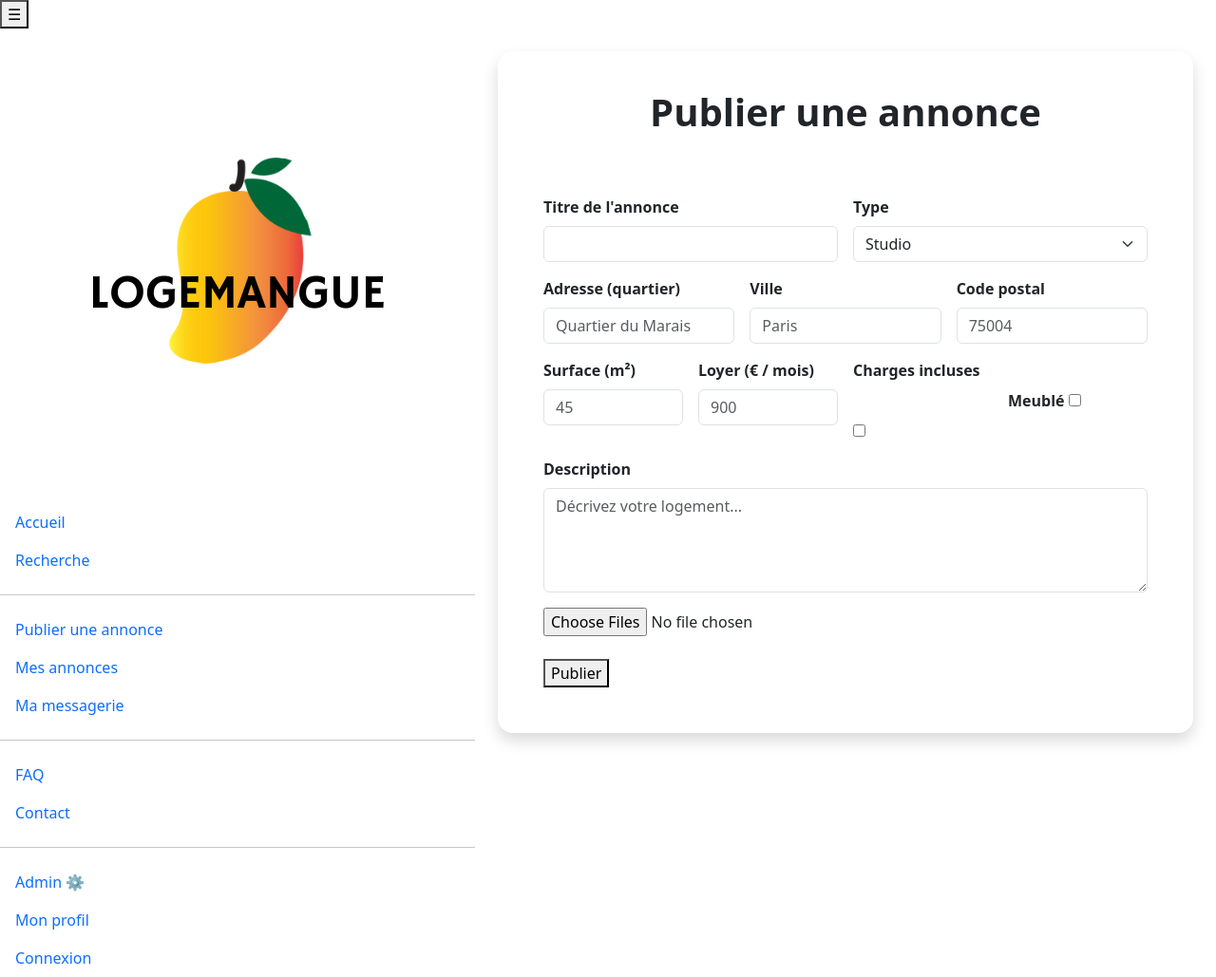
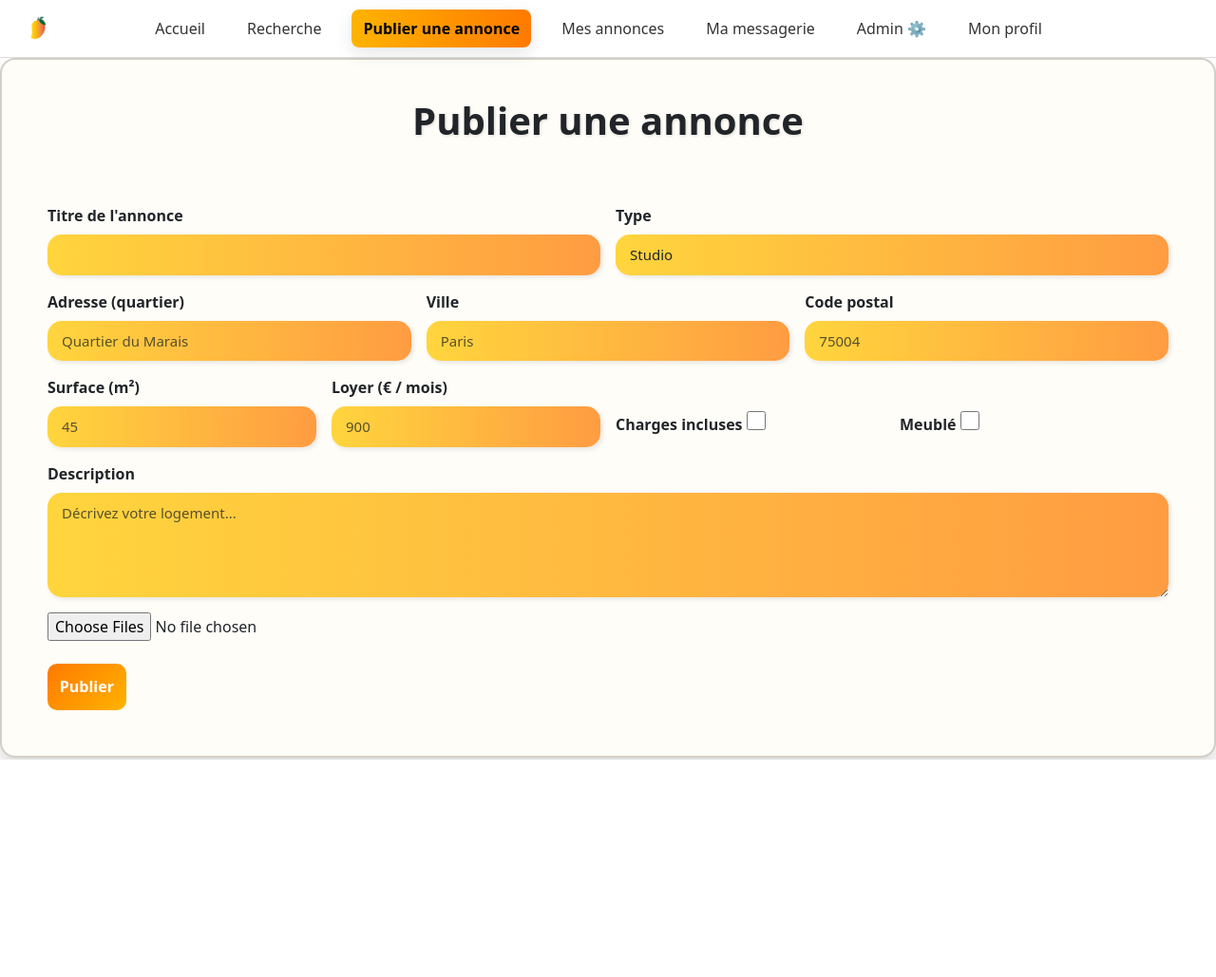
Before and after one commit to Yoan0204/Logemangue, a PHP site: page /php/publish.html in a window 1280 px wide. Shown: the whole page at 95% size. After the commit the page ends 800 px from the top, so only its background shows below. Run offline with PHP 8.4, Linux system fonts and the light colour scheme.

Commit message:
feat : page publier

```diff
--- a/css/css.css
+++ b/css/css.css
@@ -414,3 +414,94 @@
   color: var(--green);
   text-shadow: 0 0 5px rgba(0, 128, 0, 0.4);
 }
+
+/* === SECTION PUBLICATION === */
+.publication-container {
+  background-color: #fffdf8;
+  border: 2px solid #d3cfc6;
+}
+
+.publication-header {
+  border-radius: 15px;
+  color: #000;
+  font-weight: 800;
+  text-shadow: 1px 1px 3px rgba(0,0,0,0.15);
+}
+
+.publication-form .form-field {
+  border: none;
+  border-radius: 15px;
+  padding: 10px 15px;
+  background: linear-gradient(to right, #ffd53d, #ff9c42);
+  box-shadow: 2px 2px 5px rgba(0,0,0,0.1);
+  font-size: 15px;
+}
+
+.publication-form .form-field:focus {
+  outline: none;
+  box-shadow: 0 0 5px rgba(255, 136, 0, 0.6);
+}
+
+.photo-sample {
+  width: 130px;
+  height: 90px;
+  border-radius: 12px;
+  background: url('placeholder.png') center/cover no-repeat;
+  box-shadow: 3px 3px 6px rgba(0,0,0,0.15);
+}
+
+.photo-upload {
+  width: 130px;
+  height: 90px;
+  border-radius: 12px;
+  background: linear-gradient(to right, #ffb648, #e37b3f);
+  color: #000;
+  font-weight: 500;
+  cursor: pointer;
+  box-shadow: 3px 3px 6px rgba(0,0,0,0.15);
+}
+
+.add-photo-btn {
+  border: none;
+  background: #fff;
+  color: #000;
+  border-radius: 50%;
+  font-size: 22px;
+  width: 32px;
+  height: 32px;
+  margin-top: 5px;
+  box-shadow: 1px 1px 3px rgba(0,0,0,0.2);
+}
+
+.abandon-btn {
+  background: linear-gradient(to right, #ffb648, #ff8c2b);
+  color: #000;
+  font-weight: 600;
+  border-radius: 12px;
+  padding: 8px 25px;
+  box-shadow: 2px 2px 5px rgba(0,0,0,0.15);
+}
+
+.publier-btn {
+  background: linear-gradient(to right, #ffd53d, #ff9c42);
+  color: #000;
+  font-weight: 700;
+  border-radius: 12px;
+  padding: 8px 25px;
+  box-shadow: 2px 2px 5px rgba(0,0,0,0.15);
+}
+
+.btn-login {
+  background: linear-gradient(135deg, var(--orange), var(--yellow));
+  color: white;
+  border: none;
+  padding: 0.8rem;
+  font-weight: 600;
+  border-radius: 10px;
+  transition: 0.3s ease;
+}
+
+.btn-login:hover {
+  transform: translateY(-2px);
+  background: linear-gradient(135deg, var(--yellow), var(--orange));
+}
--- a/php/index.html
+++ b/php/index.html
@@ -22,7 +22,7 @@
         <a class="nav-link active-link" href="index.php">Accueil</a>
         <a class="nav-link" href="recherche.html">Recherche</a>
 
-            <a class="nav-link" href="publish.php">Publier une annonce</a>
+            <a class="nav-link" href="publish.html">Publier une annonce</a>
             <a class="nav-link" href="mesannonces.php">Mes annonces</a>
 
         <a class="nav-link" href="messagerie.php?dest=8">Ma messagerie</a>
--- a/php/publish.html
+++ b/php/publish.html
@@ -5,38 +5,30 @@
   <meta name="viewport" content="width=device-width, initial-scale=1.0">
   <title>Publier une annonce - Logemangue</title>
   <link href="https://cdn.jsdelivr.net/npm/bootstrap@5.3.0/dist/css/bootstrap.min.css" rel="stylesheet">
-  <link rel="stylesheet" href="css/style.css">
+  <link rel="stylesheet" href="../css/css.css">
 </head>
+<header class="topbar">
+    <a href="index.php" class="topbar-logo">
+        <img src="topbar.png" onresize="3000" alt="Logo">
+    </a>
+
+    <nav class="topbar-nav">
+        <a class="nav-link " href="index.php">Accueil</a>
+        <a class="nav-link" href="recherche.html">Recherche</a>
+
+            <a class="nav-link active-link" href="publish.html">Publier une annonce</a>
+            <a class="nav-link" href="mesannonces.php">Mes annonces</a>
+
+        <a class="nav-link" href="messagerie.php?dest=8">Ma messagerie</a>
+
+            <a class="nav-link" href="admin.php">Admin ⚙️</a>
+
+        <a class="nav-link" href="profil.php">Mon profil</a>
+    </nav>
+</header>
   <body>
-    <button id="menu-toggle" class="hamburger">☰</button>
-
-    <div class="d-flex">
-      <!-- Sidebar -->
-      <div class="sidebar" id="sidebar">
-        <div>
-          <a href="index.php">
-            <img class="sidebar-logo" src="Aberent.png" alt="Logo" />
-          </a>
-          <nav class="nav flex-column">
-            <a class="nav-link active-link" href="index.php">Accueil</a>
-            <a class="nav-link" href="recherche.html">Recherche</a>
-            <hr />
-            <a class="nav-link" href="publish.php">Publier une annonce</a>
-            <a class="nav-link" href="mesannonces.php">Mes annonces</a>
-            <a class="nav-link" href="#">Ma messagerie</a>
-            <hr />
-            <a class="nav-link" href="#">FAQ</a>
-            <a class="nav-link" href="#">Contact</a>
-            <hr />
-            <a class="nav-link" href="admin.php">Admin ⚙️</a>
-            <a class="nav-link" href="profil.php">Mon profil</a>
-            <a class="nav-link" href="login.html">Connexion</a>
-          </nav>
-        </div>
-      </div>
-
     <!-- Contenu principal -->
-    <main class="flex-grow-1 p-4">
+    <main>
       <div class="publication-container shadow p-4 rounded-4">
         <h1 class="text-center text-dark fw-bold p-3 mb-4 publication-header">
           Publier une annonce
```
